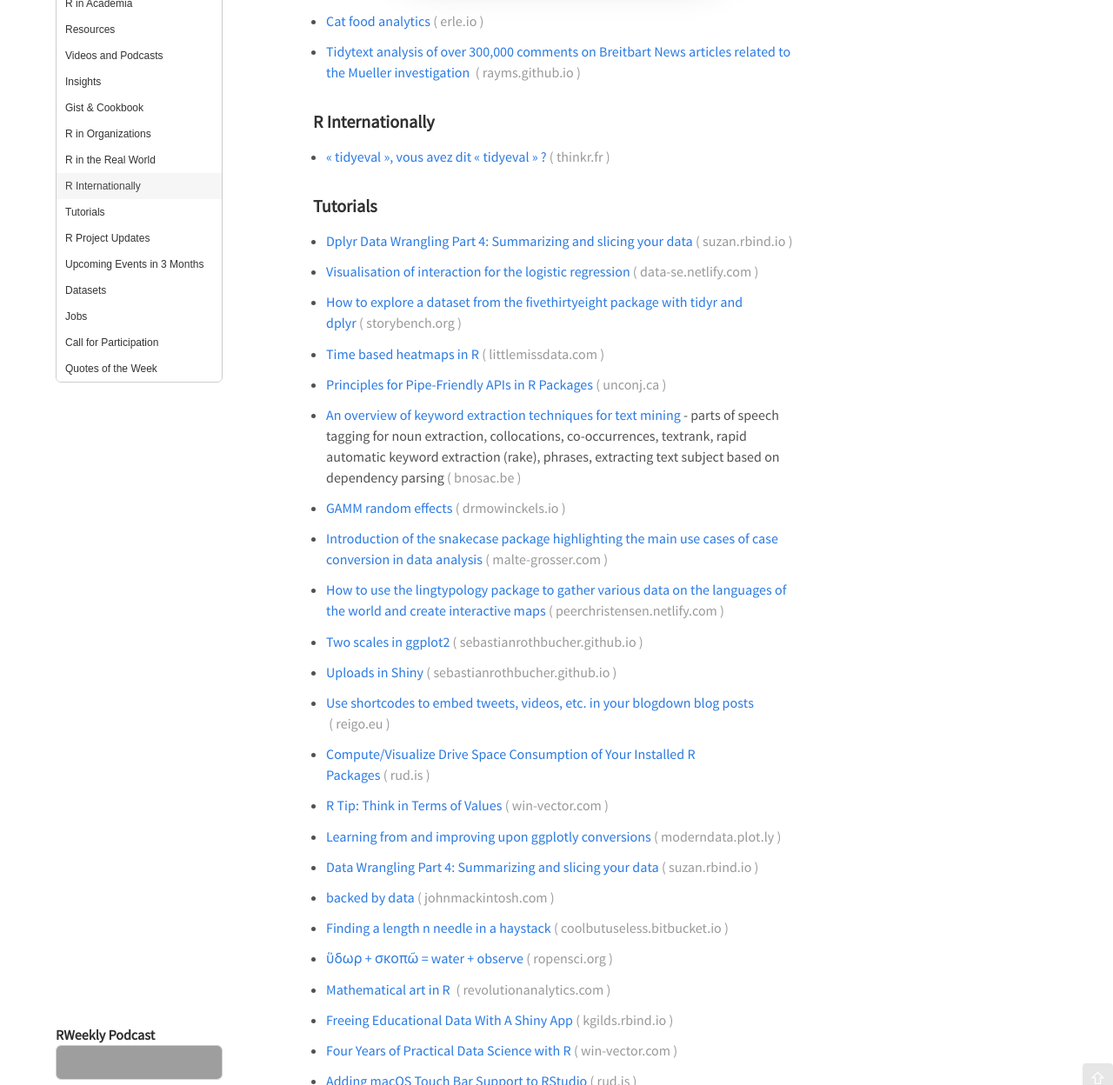
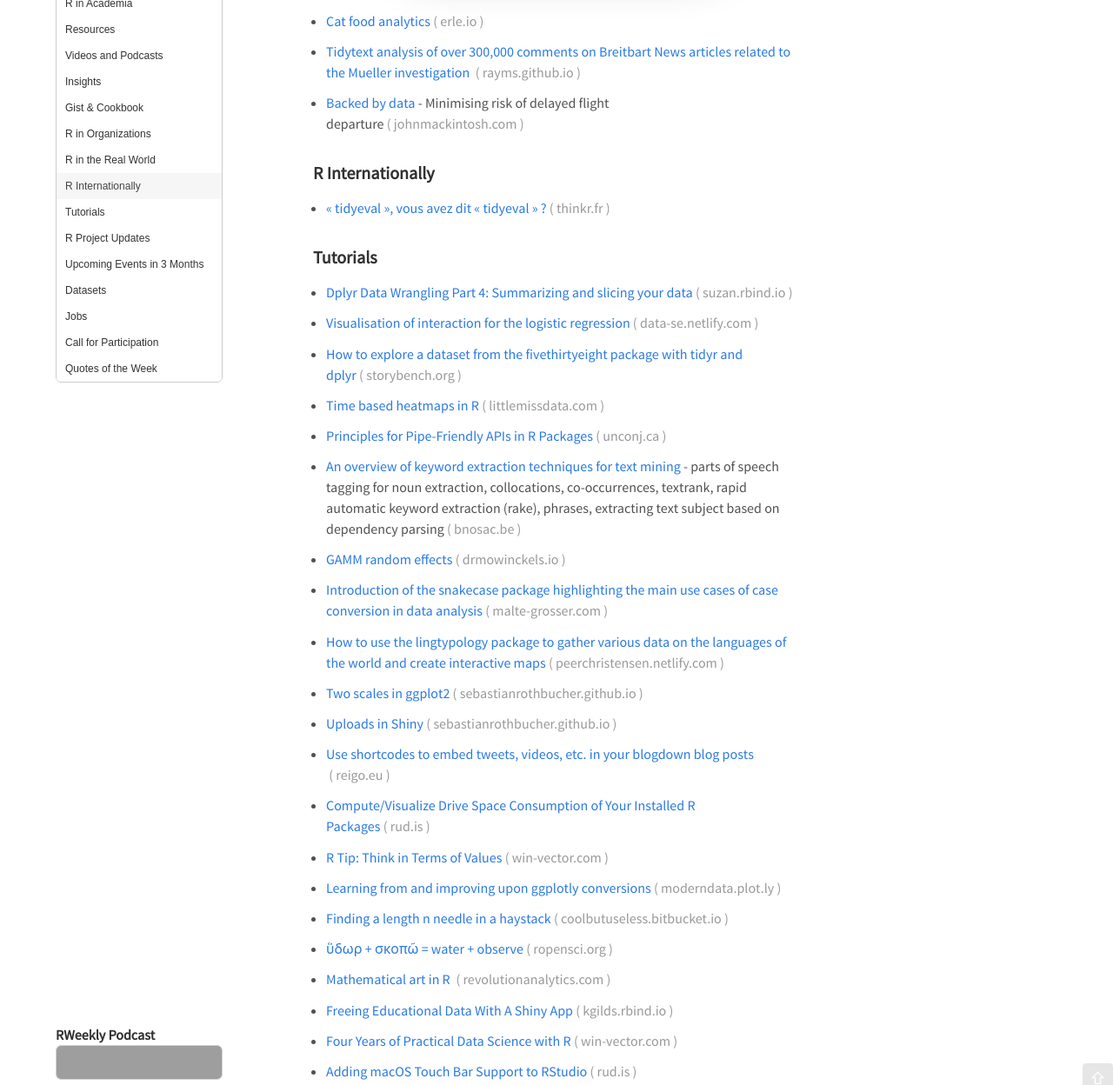
Before and after one commit to rweekly/rweekly.org, a Jekyll site: the page built from draft.md, in a window 1280 px wide and 1400 px high, scrolled down 2550 px. Shown: the part 152-1400 px from the top of the window at 87% size. Built offline with Jekyll 4.4.1, drawn with Linux system fonts in a browser that asks for light colours; emoji names are drawn with the system emoji font; comment, search, counter and statistics services are not loaded; grey boxes are pictures that could not be loaded.

Commit message:
Update draft.md

```diff
--- a/draft.md
+++ b/draft.md
@@ -103,6 +103,8 @@
 
 + [Tidytext analysis of over 300,000 comments on Breitbart News articles related to the Mueller investigation ](https://rayms.github.io/2018-03-31-what-are-breitbart-readers-saying-about-the-mueller-investigation/)
 
++ [Backed by data](https://www.johnmackintosh.com/2018-04-02-Backed-By-Data/) - Minimising risk of delayed flight departure
+
 ### R Internationally
 
 + [« tidyeval », vous avez dit « tidyeval » ?](https://thinkr.fr/tidyeval/)
@@ -121,9 +123,7 @@
 
 + [An overview of keyword extraction techniques for text mining](http://bnosac.be/index.php/blog/77-an-overview-of-keyword-extraction-techniques) - parts of speech tagging for noun extraction, collocations, co-occurrences, textrank, rapid automatic keyword extraction (rake), phrases, extracting text subject based on dependency parsing
 
-
 + [GAMM random effects](http://drmowinckels.io/blog/gamm-random-effects/)
-
 
 + [Introduction of the snakecase package highlighting the main use cases of case conversion in data analysis](https://www.malte-grosser.com/post/introducing-the-snakecase-package/)
 
@@ -141,10 +141,6 @@
 + [R Tip: Think in Terms of Values](http://www.win-vector.com/blog/2018/04/r-tip-think-in-terms-of-values/)
 
 + [Learning from and improving upon ggplotly conversions](https://moderndata.plot.ly/learning-from-and-improving-upon-ggplotly-conversions/)
-
-+ [Data Wrangling Part 4: Summarizing and slicing your data](https://suzan.rbind.io/2018/04/dplyr-tutorial-4/)
-
-+ [backed by data](https://www.johnmackintosh.com/2018-04-02-Backed-By-Data/)
 
 + [Finding a length n needle in a haystack](https://coolbutuseless.bitbucket.io/2018/04/03/finding-a-length-n-needle-in-a-haystack/)
 
```
